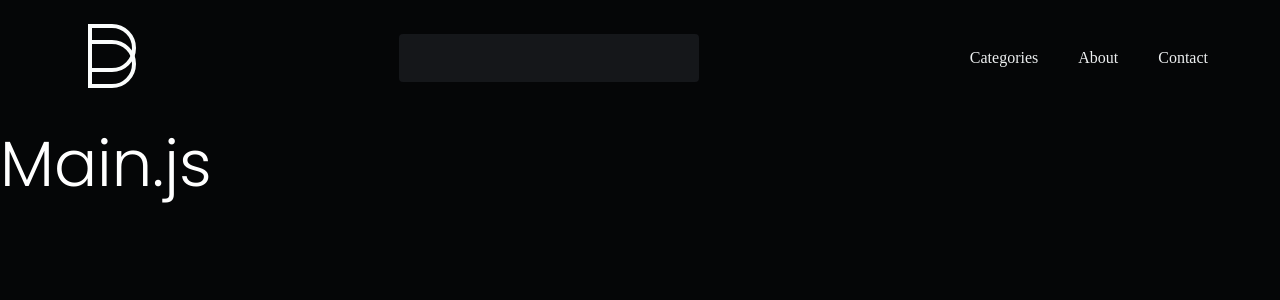
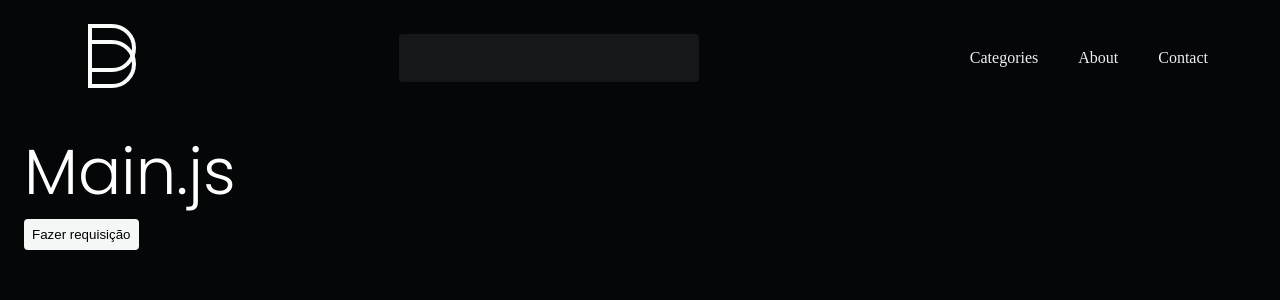
Before and after one commit to Clara-Pacheco/blog_frontendpush, a React (Create React App) app: page / in a window 1280 px wide. Shown: the top 300 px of the page. Built offline with nearby package versions, Linux system fonts and the light colour scheme.

Commit message:
Add button that will trigger and event calling a function that will get the posts from the api and show it in the console for now

```diff
--- a/src/css/sass/_layout.scss
+++ b/src/css/sass/_layout.scss
@@ -77,3 +77,11 @@ li {
 .container-posts {
   display: flex;
 }
+
+button {
+  padding: 8px;
+  background-color: $white-normal;
+
+  border: 0;
+  border-radius: 4px;
+}
--- a/src/css/style.css
+++ b/src/css/style.css
@@ -731,4 +731,11 @@ li {
 
 .container-posts {
   display: flex;
+}
+
+button {
+  padding: 8px;
+  background-color: #F5F7F7;
+  border: 0;
+  border-radius: 4px;
 }/*# sourceMappingURL=style.css.map */
--- a/src/pages/Main/index.js
+++ b/src/pages/Main/index.js
@@ -3,10 +3,21 @@ import { Post } from '../../components/Post'
 
 
 export function Main(){
+
+  async function handleAxios() {
+    const response =  await api.get('/posts')
+    console.log(response.data)
+  }
+
+
+
   return (
     <>
 
-    <h1>Main.js</h1>
+    <section className ="container">
+      <h1>Main.js</h1>
+      <button onClick={handleAxios}> Fazer requisição </button>
+    </section>
 
     </>
 
```
Also changed, not shown: 1 other file (tests, documents, lock files or other folders).
